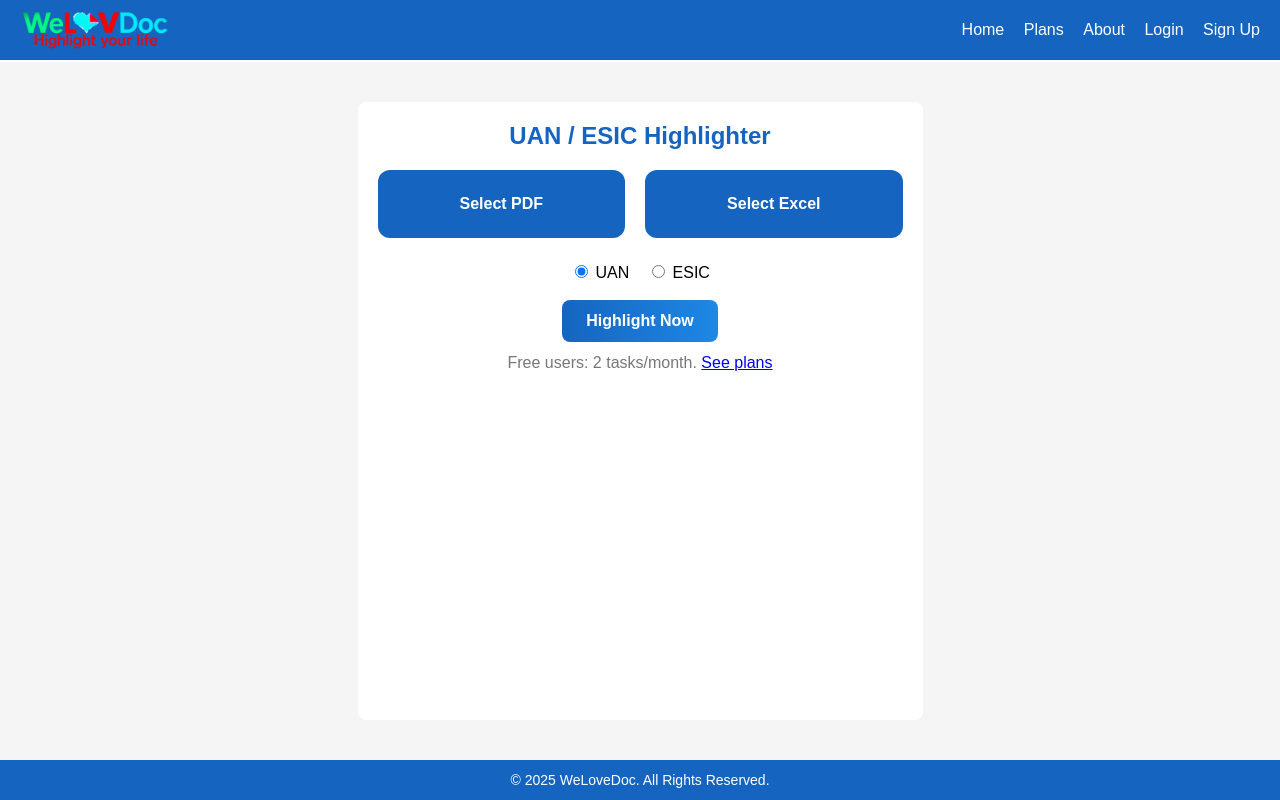
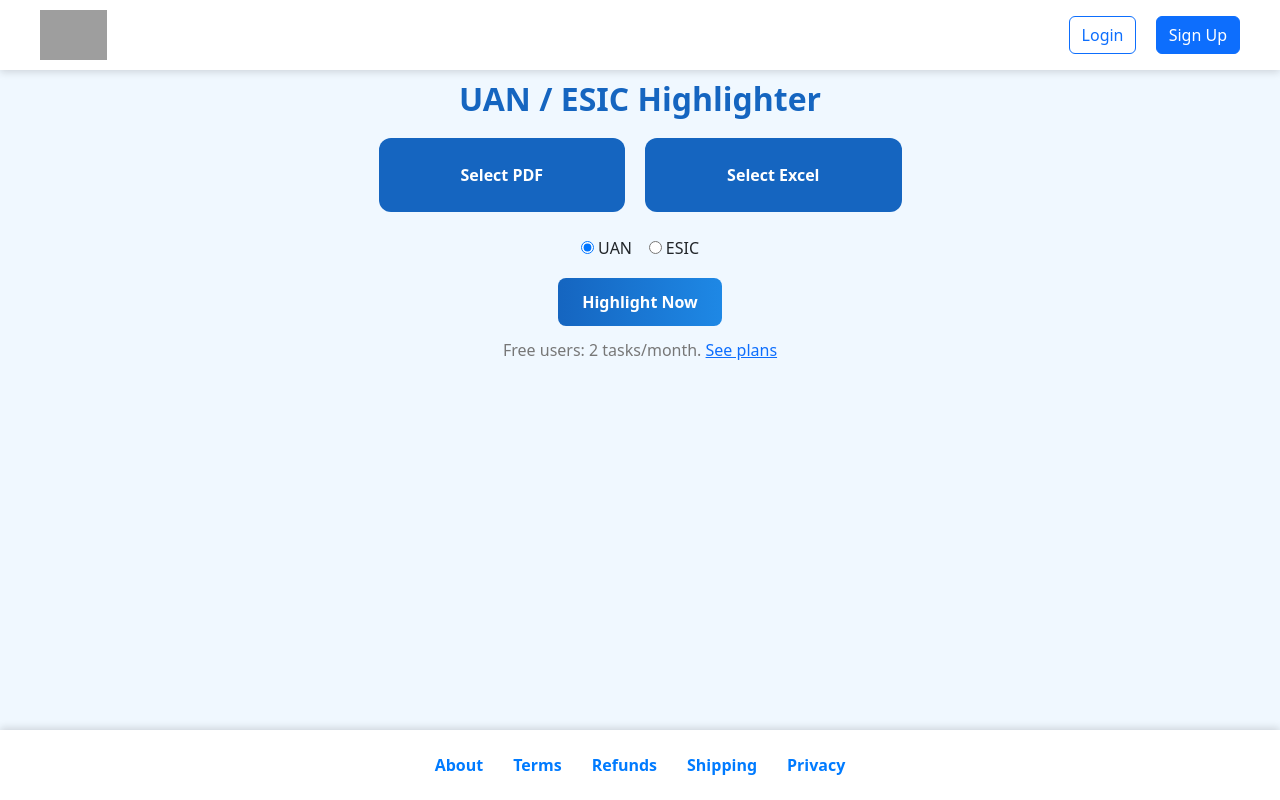
Before and after one commit to ajaysinghrajput9370/WeLoveDoc, a Flask app: page / in a window 1280 px wide. Run offline with Flask 3, Linux system fonts and the light colour scheme; the visitor is signed in with stand-in values (Sample User, id 1); data that the repository does not hold is empty; grey boxes are pictures that could not be loaded.

Commit message:
Update base.html

```diff
--- a/templates/base.html
+++ b/templates/base.html
@@ -1,46 +1,84 @@
 <!DOCTYPE html>
 <html lang="en">
 <head>
-  <meta charset="UTF-8">
-  <meta name="viewport" content="width=device-width, initial-scale=1.0">
-  <title>WeLoveDoc</title>
+    <meta charset="UTF-8">
+    <title>WeLoveDoc PDF Highlighter</title>
+    <link rel="stylesheet" href="https://cdn.jsdelivr.net/npm/bootstrap@5.3.0/dist/css/bootstrap.min.css">
+    <style>
+        body {
+            margin: 0;
+            padding-top: 80px;  /* space for fixed header */
+            padding-bottom: 80px; /* space for fixed footer */
+            background-color: #f0f8ff;
+        }
+        /* Header */
+        .site-header {
+            position: fixed;
+            top: 0;
+            width: 100%;
+            height: 70px;
+            background-color: #ffffff;
+            display: flex;
+            align-items: center;
+            justify-content: space-between;
+            padding: 0 40px;
+            box-shadow: 0 2px 8px rgba(0,0,0,0.15);
+            z-index: 1000;
+        }
+        .site-header img {
+            height: 50px;
+        }
+        .header-buttons a {
+            margin-left: 15px;
+        }
 
-  <!-- ✅ Favicon Added -->
-  <link rel="icon" type="image/png" href="{{ url_for('static', filename='favicon.png') }}">
-
-  <style>
-    body { font-family: Arial, sans-serif; margin: 0; padding: 0; background: #f5f5f5; display:flex; flex-direction:column; min-height:100vh; }
-    header { background: #1565C0; padding: 10px 20px; color: white; display: flex; justify-content: space-between; align-items: center; border-bottom: 2px solid white; }
-    nav a { color: white; text-decoration: none; margin-left: 15px; }
-    nav a:hover { text-decoration: underline; }
-    .container { max-width: 800px; margin: 40px auto; background: white; padding: 20px; border-radius: 8px; flex:1; }
-    footer { background: #1565C0; color: white; text-align: center; padding: 12px; margin-top:auto; font-size: 14px; }
-    .logo { height: 40px; } /* logo size control */
-    .username { margin-left:15px; font-weight:bold; }
-  </style>
+        /* Footer */
+        .site-footer {
+            position: fixed;
+            bottom: 0;
+            width: 100%;
+            height: 70px;
+            background-color: #ffffff;
+            display: flex;
+            align-items: center;
+            justify-content: center;
+            box-shadow: 0 -2px 8px rgba(0,0,0,0.15);
+            z-index: 1000;
+        }
+        .site-footer a {
+            margin: 0 15px;
+            text-decoration: none;
+            color: #007bff;
+            font-weight: bold;
+        }
+    </style>
 </head>
 <body>
-  <header>
-    <img src="{{ url_for('static', filename='logo.png') }}" alt="WeLoveDoc Logo" class="logo">
-    <nav>
-      <a href="{{ url_for('index') }}">Home</a>
-      <a href="{{ url_for('plans') }}">Plans</a>
-      <a href="{{ url_for('about') }}">About</a>
 
-      {% if session.get('user') %}
-        <span class="username">👤 {{ session['user'] }}</span>
-        <a href="{{ url_for('logout') }}">Logout</a>
-      {% else %}
-        <a href="{{ url_for('login') }}">Login</a>
-        <a href="{{ url_for('signup') }}">Sign Up</a>
-      {% endif %}
-    </nav>
-  </header>
+<!-- Header -->
+<div class="site-header">
+    <div class="header-logo">
+        <img src="{{ url_for('static', filename='assets/logo.png') }}" alt="WeLoveDoc Logo">
+    </div>
+    <div class="header-buttons">
+        <a href="#" class="btn btn-outline-primary">Login</a>
+        <a href="#" class="btn btn-primary text-white">Sign Up</a>
+    </div>
+</div>
 
-  {% block content %}{% endblock %}
+<!-- Main Content -->
+<div class="container">
+    {% block content %}{% endblock %}
+</div>
 
-  <footer>
-    © 2025 WeLoveDoc. All Rights Reserved.
-  </footer>
+<!-- Footer -->
+<div class="site-footer">
+    <a href="#">About</a>
+    <a href="#">Terms</a>
+    <a href="#">Refunds</a>
+    <a href="#">Shipping</a>
+    <a href="#">Privacy</a>
+</div>
+
 </body>
 </html>
```
